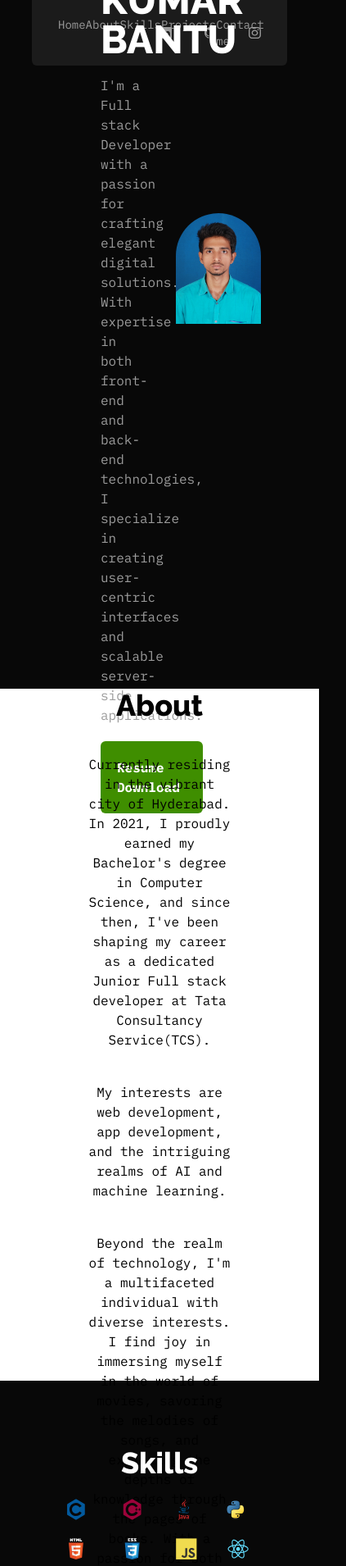
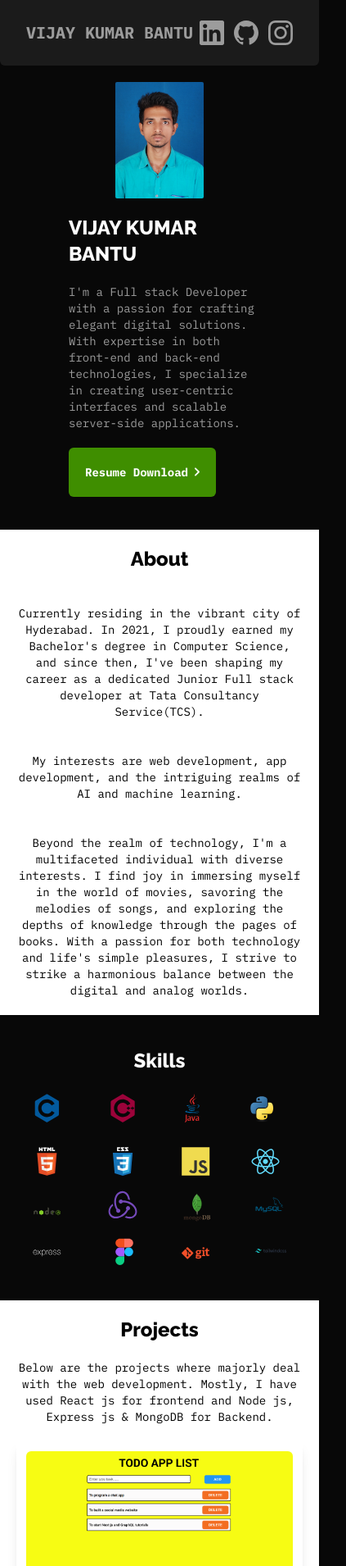
Before and after one commit to Vijay-kumar-bantu/mainPortfolio, a React (Vite) app: page / in a window 390 px wide. Shown: the top 1910 px of the page at 82% size, 423 px wide, since content can reach past the window. Built offline with nearby package versions, Linux system fonts and the light colour scheme.

Commit message:
changes done for mobile devices

```diff
--- a/src/App.jsx
+++ b/src/App.jsx
@@ -12,8 +12,9 @@ import Form from "./components/Form";
 function App() {
   return (
     <>
-      <header className=" h-20 w-4/5 mx-auto rounded-b-md py-5 px-8 bg-secondary text-monofont flex justify-between items-center">
-        <nav className="text-sm list-none w-1/2 flex justify-evenly cursor-default">
+      <header className=" h-20 lg:w-4/5 mx-auto rounded-b-md py-5 px-8 bg-secondary text-monofont flex justify-between items-center">
+        <h1 className="text-xl lg:hidden font-bold">VIJAY KUMAR BANTU</h1>
+        <nav className=" hidden text-sm list-none w-1/2 lg:flex justify-evenly cursor-default">
           <li>
             <a href="#home">Home</a>
           </li>
@@ -30,7 +31,7 @@ function App() {
             <a href="#contactme">Contact me</a>
           </li>
         </nav>
-        <div className="list-none flex justify-between gap-10 items-center cursor-pointer">
+        <div className=" list-none flex justify-between gap-3 lg:gap-10 items-center cursor-pointer">
           <li>
             <a
               href="https://www.linkedin.com/in/vijay-kumar-bantu"
@@ -58,10 +59,10 @@ function App() {
       <main>
         <section
           id="home"
-          className="w-4/5 px-8 mx-auto flex items-center h-[90vh] justify-between "
+          className="text-sm lg:text-base lg:w-4/5 py-5 px-8 mx-auto flex flex-col-reverse items-center lg:h-[90vh] lg:flex-row lg:justify-between "
         >
-          <div className="w-1/2 py-5 px-8 ml-5 flex flex-col gap-5">
-            <h1 className=" font-secondary text-5xl font-extrabold text-white">
+          <div className="lg:w-1/2 py-5 px-8 ml-5 flex flex-col gap-5">
+            <h1 className=" font-secondary text-2xl lg:text-5xl font-extrabold text-white">
               VIJAY KUMAR BANTU
             </h1>
             <p className="text-monofont ">
@@ -86,25 +87,30 @@ function App() {
               </p>
             </div>
           </div>
-          <div className=" h-[25rem] w-[25rem] rounded-full overflow-hidden">
+          <div className=" w-1/3 lg:h-[25rem] lg:w-[25rem] rounded-sm lg:rounded-full overflow-hidden">
             <img src={image} className="w-full object-fill" />
           </div>
         </section>
 
-        <section id="about" className="bg-white h-lvh grid place-items-center ">
-          <div className="flex flex-col gap-10 justify-center max-w-[45vw] text-center">
-            <h1 className="font-secondary font-extrabold text-4xl">About</h1>
-            <p className="text-base">
+        <section
+          id="about"
+          className="bg-white text-sm lg:text-base lg:h-lvh grid place-items-center "
+        >
+          <div className="p-5 lg:p-0 flex flex-col gap-10 justify-center lg:max-w-[45vw] text-center">
+            <h1 className="font-secondary font-extrabold text-2xl lg:text-4xl">
+              About
+            </h1>
+            <p>
               Currently residing in the vibrant city of Hyderabad. In 2021, I
               proudly earned my Bachelor's degree in Computer Science, and since
               then, I've been shaping my career as a dedicated Junior Full stack
               developer at Tata Consultancy Service(TCS).
             </p>
-            <p className="text-base">
+            <p>
               My interests are web development, app development, and the
               intriguing realms of AI and machine learning.
             </p>
-            <p className="text-base">
+            <p>
               Beyond the realm of technology, I'm a multifaceted individual with
               diverse interests. I find joy in immersing myself in the world of
               movies, savoring the melodies of songs, and exploring the depths
@@ -117,9 +123,9 @@ function App() {
 
         <section
           id="skills"
-          className="h-fit bg-primary p-20 flex flex-col items-center gap-6"
+          className="h-fit bg-primary p-10 lg:p-20 flex flex-col items-center gap-6"
         >
-          <h1 className="text-white font-secondary font-extrabold text-4xl text-center">
+          <h1 className="text-white font-secondary font-extrabold text-2xl lg:text-4xl text-center">
             Skills
           </h1>
           <div>
@@ -127,17 +133,20 @@ function App() {
           </div>
         </section>
 
-        <section id="projects" className="bg-white grid place-items-center ">
-          <div className="w-2/3 py-10 flex flex-col items-center gap-5">
-            <h1 className=" text-4xl font-secondary font-extrabold">
+        <section
+          id="projects"
+          className="bg-white grid place-items-center text-sm lg:text-base"
+        >
+          <div className="lg:w-2/3 p-5 lg:py-10 flex flex-col items-center gap-5">
+            <h1 className=" text-2xl lg:text-4xl font-secondary font-extrabold">
               Projects
             </h1>
-            <p className="text-center max-w-[45vw]">
+            <p className="text-center lg:max-w-[45vw]">
               Below are the projects where majorly deal with the web
               development. Mostly, I have used React js for frontend and Node
               js, Express js & MongoDB for Backend.
             </p>
-            <div className="grid grid-cols-2 gap-5">
+            <div className="grid md:grid-cols-2 lg:grid-cols-2 gap-5">
               {data.map((project) => {
                 return <Project project={project} />;
               })}
@@ -145,17 +154,20 @@ function App() {
           </div>
         </section>
 
-        <section id="contactme" className=" grid place-items-center ">
-          <div className="w-2/3 py-10 flex flex-col items-center gap-5">
-            <h1 className="text-white font-secondary font-extrabold text-4xl text-center">
+        <section
+          id="contactme"
+          className=" grid place-items-center text-sm lg:text-base p-5 lg:p-0"
+        >
+          <div className="lg:w-2/3 py-10 flex flex-col items-center gap-5">
+            <h1 className="text-white font-secondary font-extrabold text-3xl lg:text-4xl text-center">
               Contact me
             </h1>
-            <p className="text-center text-monofont max-w-[45vw]">
+            <p className="text-center text-monofont lg:max-w-[45vw]">
               Please contact through social media platforms or please use the
               message sending feature below.You can send me a message for hiring
               purposes or for any open projects.
             </p>
-            <div className="w-2/5">
+            <div className="w-4/5 lg:w-2/5">
               <Form />
             </div>
           </div>
--- a/src/components/Form.jsx
+++ b/src/components/Form.jsx
@@ -39,7 +39,6 @@ const Form = () => {
       );
     } catch (err) {
       console.log(err);
-      console.log(import.meta.env.VITE_API_ADDRESS);
     }
   };
 
--- a/src/components/Project.jsx
+++ b/src/components/Project.jsx
@@ -3,17 +3,21 @@ import arrow from "../assets/SVG/arrow.svg";
 const Project = ({ project }) => {
   const { image, name, desc, code, web, deploy } = project;
   return (
-    <div className="min-h-[500px] p-3 flex flex-col justify-between gap-5 rounded-md shadow-lg">
+    <div className="lg:min-h-[500px] p-3 flex flex-col justify-between gap-5 rounded-md shadow-lg">
       <div className="h-[60%]">
         <img src={image} className="h-full object-fill rounded-md" />
       </div>
-      <h1 className="text-2xl font-secondary font-extrabold">{name}</h1>
-      <p className="w-[95%] text-[14px] leading-[24px] text-monofont">{desc}</p>
+      <h1 className="text-xl lg:text-2xl font-secondary font-extrabold">
+        {name}
+      </h1>
+      <p className="lg:w-[95%] text-sm lg:text-[14px] lg:leading-[24px] text-monofont">
+        {desc}
+      </p>
 
       {/* button section */}
       <div className="flex gap-5">
         <div>
-          <p className="bg-buttoncolor w-fit px-4 py-2 font-extrabold text-white rounded-md flex items-center gap-2 cursor-pointer">
+          <p className="bg-buttoncolor w-fit p-2 lg:px-4 lg:py-2 font-extrabold text-white rounded-md flex items-center gap-2 cursor-pointer">
             <p>
               <a href={code} target="_blank">
                 Source code
@@ -26,7 +30,7 @@ const Project = ({ project }) => {
         </div>
         {deploy && (
           <div>
-            <p className="bg-buttoncolor w-fit px-4 py-2 font-extrabold text-white rounded-md flex items-center gap-2 cursor-pointer">
+            <p className="bg-buttoncolor w-fit p-2 lg:px-4 lg:py-2 font-extrabold text-white rounded-md flex items-center gap-2 cursor-pointer">
               <p>
                 <a href={web} target="_blank">
                   visit site
```
